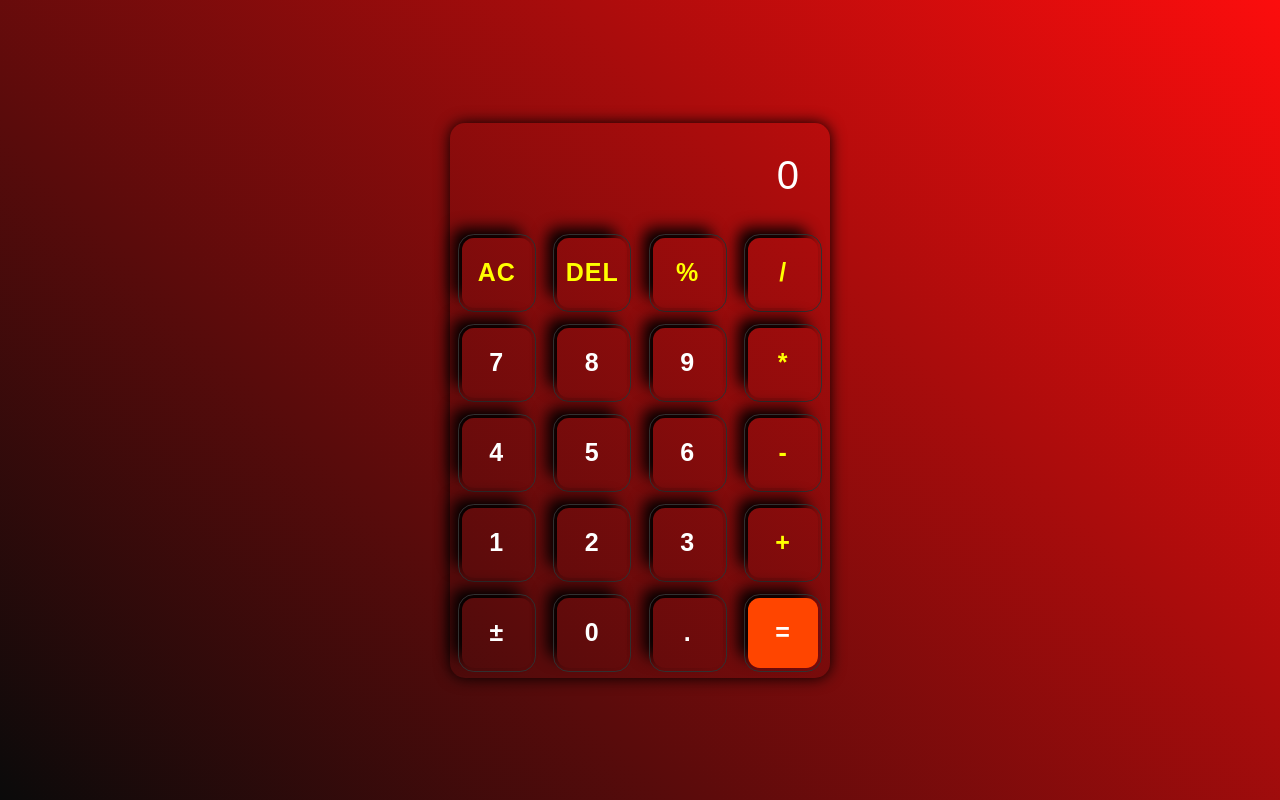
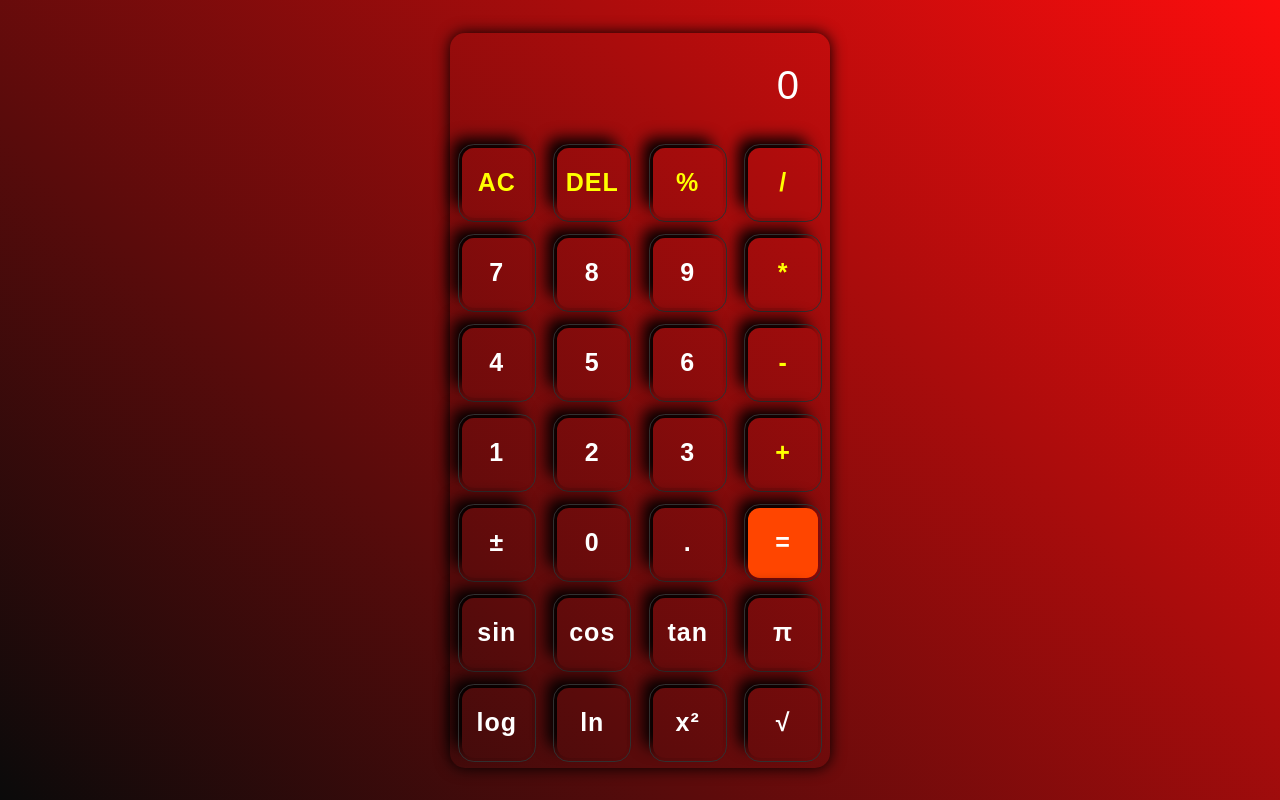
Before and after one commit to shailaahmed16/calculator, a plain HTML site: page index.html in a window 1280 px wide. Drawn offline with Linux system fonts and the light colour scheme.

Commit message:
index.html

```diff
--- a/index.html
+++ b/index.html
@@ -43,6 +43,19 @@
             <button type="button" >.</button>
             <button type="button" id="eqBtn">=</button>
         </div>
+       <div class="row">
+    <button>sin</button>
+    <button>cos</button>
+    <button>tan</button>
+    <button>π</button>
+</div>
+<div class="row">
+    <button>log</button>
+    <button>ln</button>
+    <button>x²</button>
+    <button>√</button>
+</div>
+
     </div>
     </center>
     <script src="calstyle.js" ></script>
```
